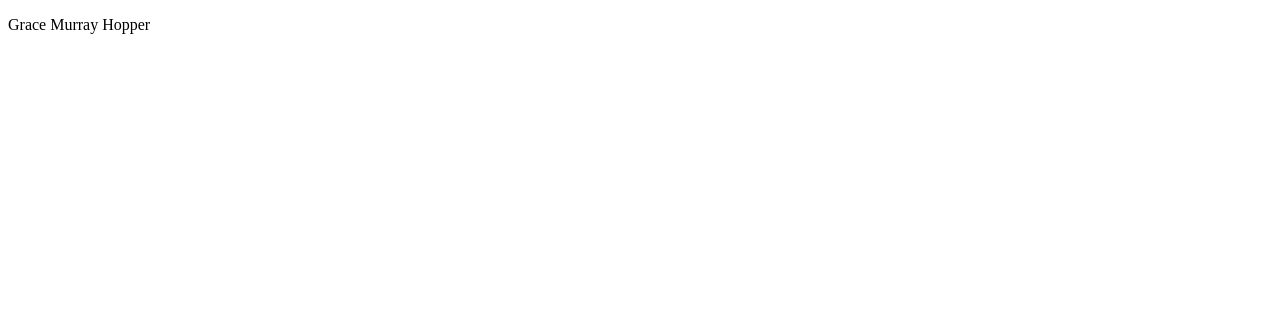
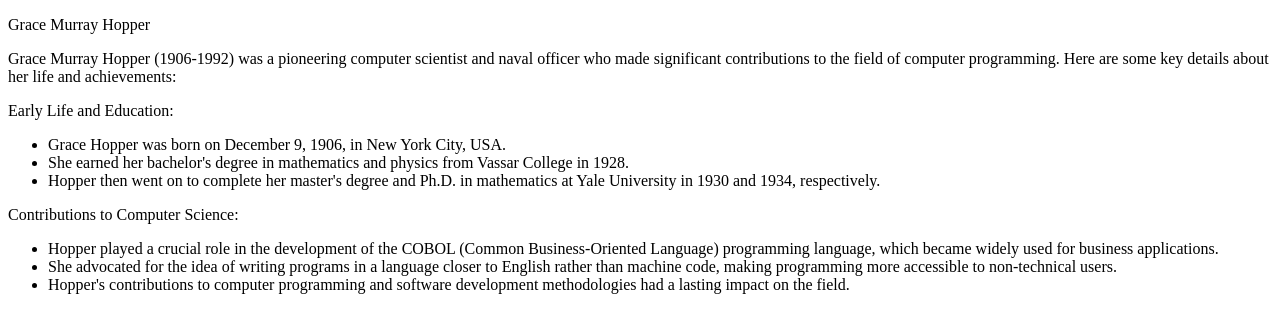
Before and after one commit to lavollmer/tribute-page, a plain HTML site: page tributepage/index.html in a window 1280 px wide. Drawn offline with Linux system fonts and the light colour scheme.

Commit message:
added information about person

```diff
--- a/tributepage/index.html
+++ b/tributepage/index.html
@@ -10,6 +10,24 @@
 <title id="title">Grace Murray Hopper Tribute Page</title>
 <p>Grace Murray Hopper</p>
 <div id="img-div"></div>
+<div id="tribute-info">
+<p>Grace Murray Hopper (1906-1992) was a pioneering computer scientist and naval officer who made significant contributions to the field of computer programming. Here are some key details about her life and achievements:</p>
+<p>Early Life and Education:</p>
+<ul>
+<li>Grace Hopper was born on December 9, 1906, in New York City, USA.</li>
+<li>She earned her bachelor's degree in mathematics and physics from Vassar College in 1928.</li>
+<li>Hopper then went on to complete her master's degree and Ph.D. in mathematics at Yale University in 1930 and 1934,
+respectively.</li>
+</ul>
+<p>Contributions to Computer Science:</p>
+<ul>
+<li>Hopper played a crucial role in the development of the COBOL (Common Business-Oriented Language) programming language,
+which became widely used for business applications.</li>
+<li>She advocated for the idea of writing programs in a language closer to English rather than machine code, making
+programming more accessible to non-technical users.</li>
+<li>Hopper's contributions to computer programming and software development methodologies had a lasting impact on the field.</li>
+</ul>
+</div>
   </main>
 </body>
 </html>
```
